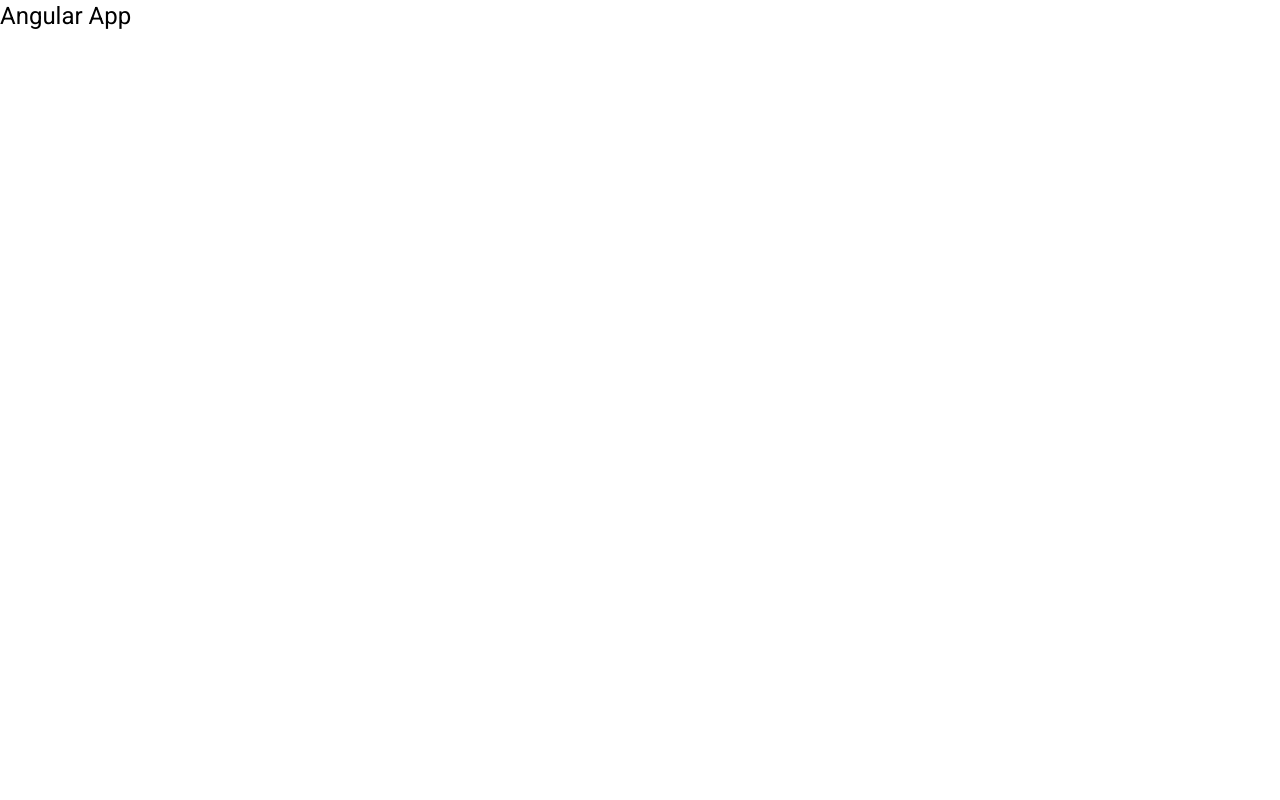
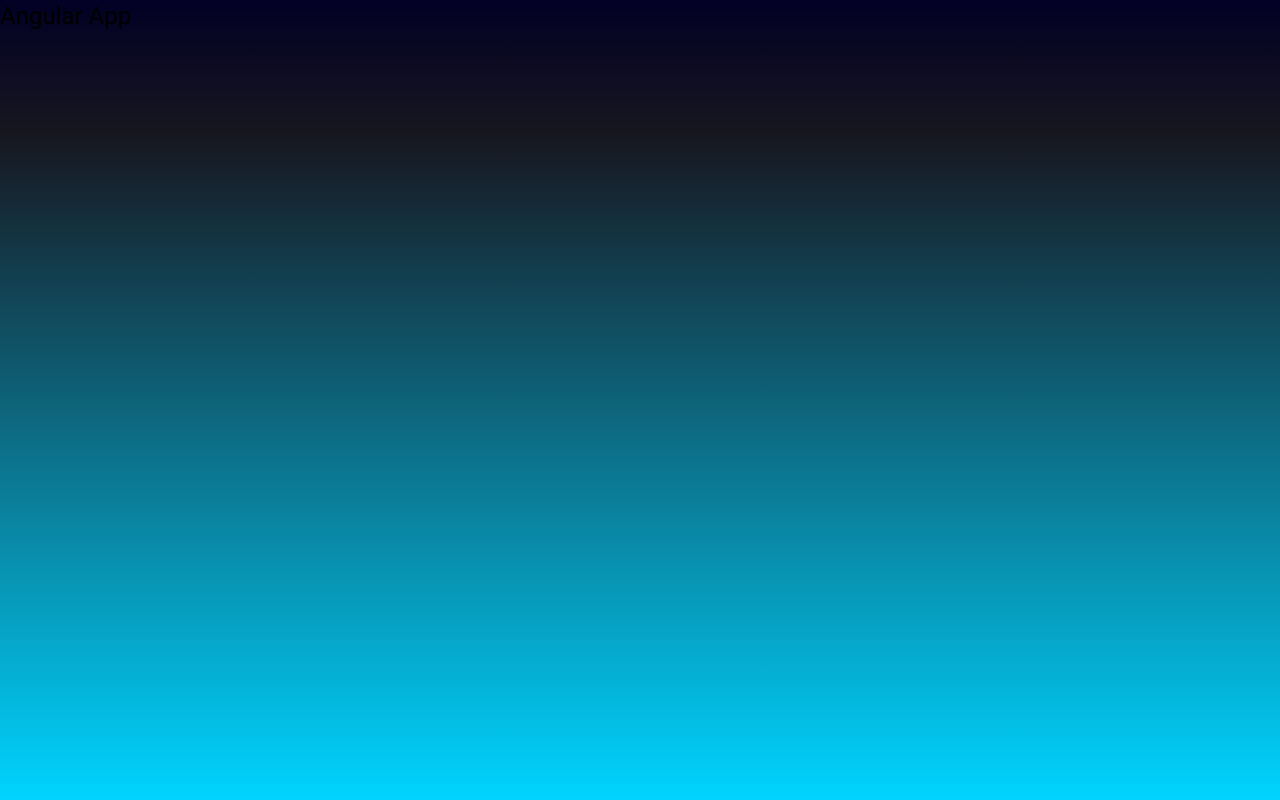
Before and after one commit to RayanEreteo/PasswordDecryptor, an Angular app: page / in a window 1280 px wide. Built offline with nearby package versions, Linux system fonts and the light colour scheme.

Commit message:
création du composant principal

```diff
--- a/src/app/app.module.ts
+++ b/src/app/app.module.ts
@@ -4,10 +4,12 @@ import { BrowserModule } from '@angular/platform-browser';
 import { AppRoutingModule } from './app-routing.module';
 import { AppComponent } from './app.component';
 import { BrowserAnimationsModule } from '@angular/platform-browser/animations';
+import { MainContainerComponent } from './components/main-container/main-container.component';
 
 @NgModule({
   declarations: [
     AppComponent,
+    MainContainerComponent,
   ],
   imports: [
     BrowserModule,
--- /dev/null
+++ b/src/app/components/main-container/main-container.component.html
@@ -0,0 +1 @@
+<p>main-container works!</p>
--- a/src/index.html
+++ b/src/index.html
@@ -2,7 +2,7 @@
 <html lang="en">
 <head>
   <meta charset="utf-8">
-  <title>Encrypteur | Decrypteur de mot de passe</title>
+  <title>Encrypteur | Decrypteur</title>
   <base href="/">
   <meta name="viewport" content="width=device-width, initial-scale=1">
   <link rel="icon" type="image/x-icon" href="favicon.ico">
--- a/src/styles.css
+++ b/src/styles.css
@@ -1,4 +1,12 @@
 /* You can add global styles to this file, and also import other style files */
 
-html, body { height: 100%; }
-body { margin: 0; font-family: Roboto, "Helvetica Neue", sans-serif; }
+html,
+body {
+  height: 100%;
+  background: rgb(2,0,36);
+    background: linear-gradient(180deg, rgba(2,0,36,1) 0%, rgba(23,23,32,1) 17%, rgba(0,212,255,1) 100%);
+}
+body {
+  margin: 0;
+  font-family: Roboto, "Helvetica Neue", sans-serif;
+}
```
Also changed, not shown: src/app/components/main-container/main-container.component.ts (added, +10 -0 lines), src/app/components/main-container/main-container.component.css (added), 1 other file (tests, documents, lock files or other folders).
